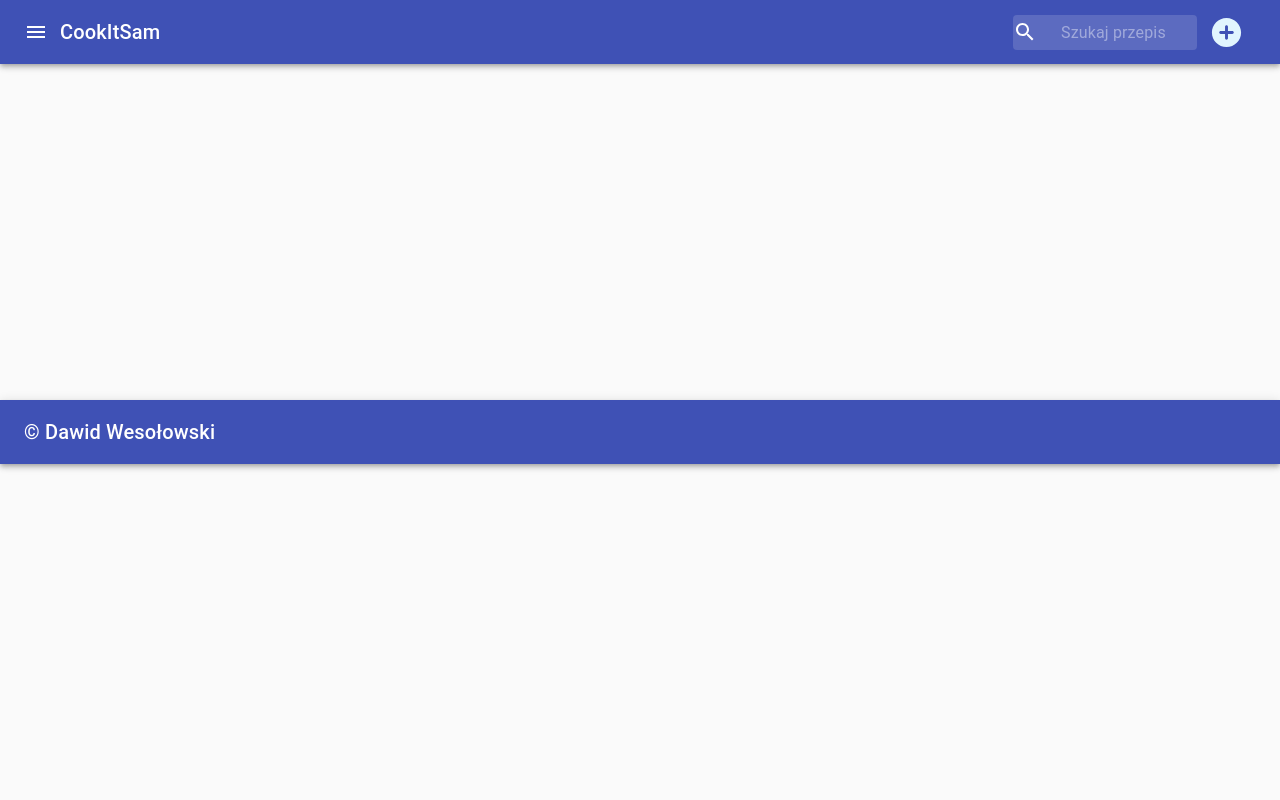
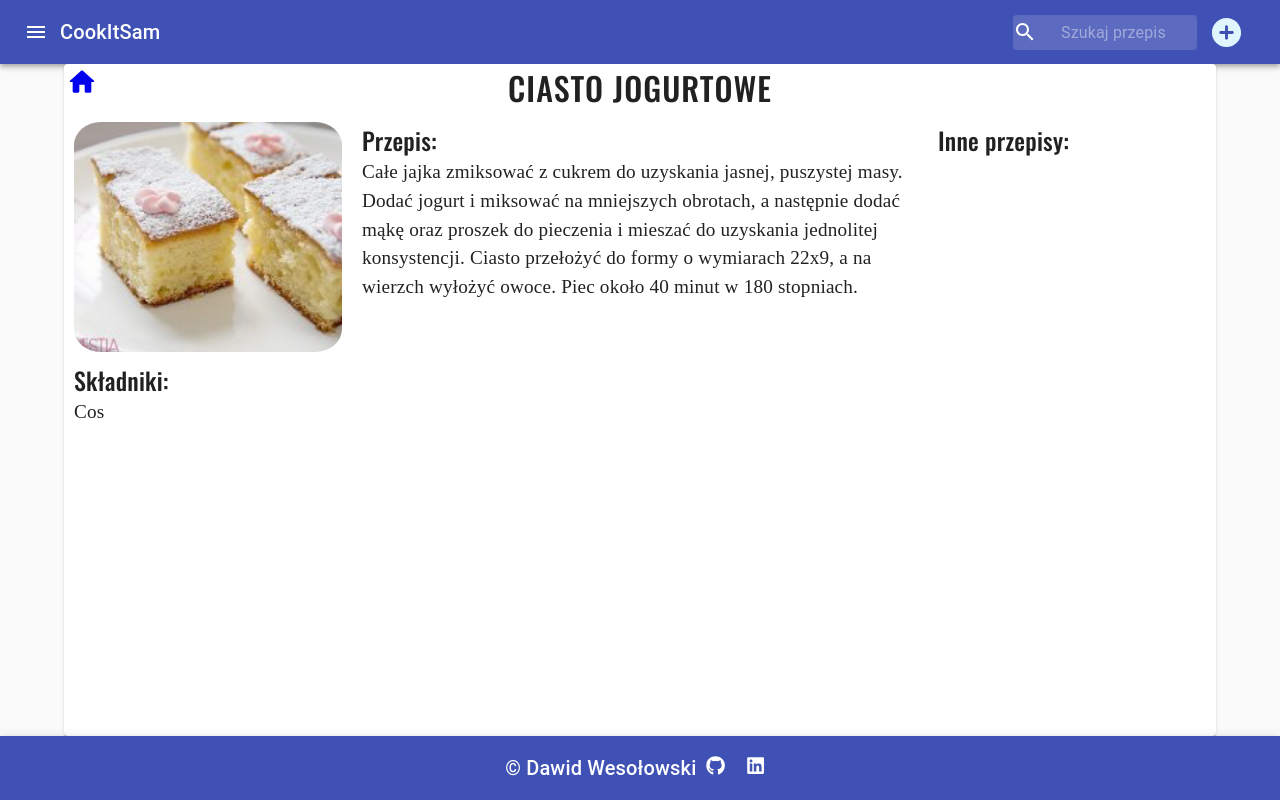
Before and after one commit to davidwesolowski/recipe-app, a React app: page /1 in a window 1280 px wide. Built offline with nearby package versions, Linux system fonts and the light colour scheme; a web font is replaced by a local one.

Commit message:
Added details about dish component

```diff
--- a/public/index.html
+++ b/public/index.html
@@ -5,7 +5,7 @@
 		<meta name="viewport" content="width=device-width, initial-scale=1.0" />
 		<link rel="icon" type="image/png" href="img/favicon.png" />
 		<link
-			href="https://fonts.googleapis.com/css?family=Oswald:300,400,500&display=swap&subset=latin-ext"
+			href="https://fonts.googleapis.com/css?family=Frank+Ruhl+Libre|Oswald:400,500&display=swap&subset=latin-ext"
 			rel="stylesheet"
 		/>
 		<title>CookItSam</title>
--- a/src/components/App.js
+++ b/src/components/App.js
@@ -66,7 +66,22 @@ const App = () => {
 										/>
 									)}
 								/>
-								<Route path="/dish" component={DishDetails} />
+								<Route
+									path="/:id"
+									render={props => {
+										const dish = dishes.find(
+											dish =>
+												dish.id ===
+												+props.match.params.id
+										);
+										return (
+											<DishDetails
+												{...props}
+												dish={dish}
+											/>
+										);
+									}}
+								/>
 							</Switch>
 							<Footer />
 						</Router>
--- a/src/components/CreateDish.js
+++ b/src/components/CreateDish.js
@@ -78,13 +78,18 @@ const useStyles = makeStyles(() => ({
 	alert: {
 		marginTop: '.5rem'
 	},
-	'@global': {
-		'.MuiTypography-h6': {
+	dialogHeader: {
 		display: 'flex',
-			width: '100%',
-			justifyContent: 'space-between'
+		justifyContent: 'space-between',
+		width: '100%'
 	}
-	}
+	// '@global': {
+	// 	'.MuiTypography-h6': {
+	// 		display: 'flex',
+	// 		width: '100%',
+	// 		justifyContent: 'space-between'
+	// 	}
+	// }
 }));
 
 const CreateDish = () => {
@@ -192,6 +197,7 @@ const CreateDish = () => {
 				classes={{ paperScrollPaper: classes.paperScrollPaper }}
 			>
 				<DialogTitle>
+					<div className={classes.dialogHeader}>
 						<Typography>Dodaj przepis:</Typography>
 						<IconButton
 							className={classes.closeButton}
@@ -208,6 +214,7 @@ const CreateDish = () => {
 								fontSize="large"
 							/>
 						</IconButton>
+					</div>
 				</DialogTitle>
 				<DialogContent dividers>
 					<form onSubmit={handleSubmit}>
--- a/src/components/Dish.js
+++ b/src/components/Dish.js
@@ -1,12 +1,19 @@
 import React from 'react';
+import { Link } from 'react-router-dom';
 import { ButtonBase, Typography } from '@material-ui/core';
 import { makeStyles } from '@material-ui/core/styles';
 
 const useStyles = makeStyles(theme => ({
-	image: {
+	imageLink: {
 		position: 'relative',
 		height: 200,
 		flex: '0 0 23%',
+		margin: '5px 5px'
+	},
+	image: {
+		position: 'relative',
+		width: '100%',
+		height: '100%',
 		'&:hover, &$focusVisible': {
 			zIndex: 1,
 			'& $imageMarked': {
@@ -18,8 +25,7 @@ const useStyles = makeStyles(theme => ({
 			'& $imageTitle': {
 				border: `3px solid ${theme.palette.common.white}`
 			}
-		},
-		margin: '5px 5px'
+		}
 	},
 	focusVisible: {},
 	imageButton: {
@@ -40,7 +46,8 @@ const useStyles = makeStyles(theme => ({
 		top: 0,
 		bottom: 0,
 		backgroundSize: 'cover',
-		backgroundPosition: 'center 40%'
+		backgroundPosition: 'center 40%',
+		borderRadius: '10%'
 	},
 	imageBackdrop: {
 		position: 'absolute',
@@ -50,7 +57,8 @@ const useStyles = makeStyles(theme => ({
 		bottom: 0,
 		backgroundColor: theme.palette.common.black,
 		opacity: 0.3,
-		transition: theme.transitions.create('opacity')
+		transition: theme.transitions.create('opacity'),
+		borderRadius: '10%'
 	},
 	imageTitle: {
 		position: 'relative',
@@ -73,6 +81,7 @@ const Dish = ({ dish }) => {
 	const classes = useStyles();
 	const { name, img } = dish;
 	return (
+		<Link to={`/${dish.id}`} className={classes.imageLink}>
 			<ButtonBase
 				focusRipple
 				className={classes.image}
@@ -95,6 +104,7 @@ const Dish = ({ dish }) => {
 					</Typography>
 				</span>
 			</ButtonBase>
+		</Link>
 	);
 };
 
--- a/src/components/DishDetails.js
+++ b/src/components/DishDetails.js
@@ -1,7 +1,157 @@
-import React from 'react';
+import React, { useContext } from 'react';
+import { Link } from 'react-router-dom';
+import { Paper, Grid, Typography } from '@material-ui/core';
+import { makeStyles } from '@material-ui/core/styles';
+import { HomeRounded } from '@material-ui/icons';
+import Dish from './Dish';
+import { ContentContext } from './App';
 
-const DishDetails = () => {
-	return <div>Details</div>;
+const useStyles = makeStyles(() => ({
+	contentDetails: {
+		height: '100%',
+		width: '90%'
+	},
+	containerDetails: {
+		height: 'calc(100% - 64px - 64px)',
+		display: 'flex',
+		justifyContent: 'center',
+		overflowY: 'auto',
+		boxSizing: 'border-box'
+	},
+	dishImgContainer: {
+		height: 250,
+		padding: 10
+	},
+	dishImg: {
+		height: '100%',
+		width: '100%',
+		borderRadius: '10%',
+		objectFit: 'cover',
+		objectPosition: 'center 40%'
+	},
+	dishHeader: {
+		position: 'relative',
+		display: 'flex',
+		justifyContent: 'center'
+	},
+	dishName: {
+		fontFamily: 'Oswald, sans-serif',
+		fontWeight: '500',
+		fontSize: '2rem',
+		letterSpacing: 1
+	},
+	homeLink: {
+		position: 'absolute',
+		left: 2,
+		top: 2
+	},
+	homeIcon: {
+		height: '2rem',
+		width: '2rem',
+		transition: 'all .5s ease',
+		'&:hover': {
+			height: '2.2rem',
+			width: '2.2rem'
+		},
+		'&:active': {
+			color: '#283593'
+		}
+	},
+	ingriedientsContainer: {
+		diplay: 'flex',
+		flexDirection: 'column',
+		alignItems: 'center',
+		margin: '0 10px'
+	},
+	title: {
+		fontFamily: 'Oswald, sans-serif',
+		fontWeight: '500',
+		fontSize: '1.5rem'
+	},
+	centerStyleContainer: {
+		display: 'flex',
+		flexDirection: 'column',
+		justifyContent: 'center',
+		padding: 10
+	},
+	description: {
+		fontFamily: 'Frank Ruhl Libre, serif',
+		fontWeight: '400',
+		fontSize: '1.2rem'
+	}
+}));
+
+const DishDetails = ({ dish }) => {
+	const classes = useStyles();
+	const { dishes } = useContext(ContentContext);
+	return (
+		<Grid
+			item
+			container
+			md={12}
+			lg={12}
+			className={classes.containerDetails}
+		>
+			<Paper className={classes.contentDetails}>
+				<div className={classes.dishHeader}>
+					<Typography className={classes.dishName}>
+						{dish.name}
+					</Typography>
+					<Link to="/" className={classes.homeLink}>
+						<HomeRounded className={classes.homeIcon} />
+					</Link>
+				</div>
+				<Grid container>
+					<Grid item md={3} lg={3}>
+						<div className={classes.dishImgContainer}>
+							<img
+								src={dish.img ? dish.img : '/img/loader.gif'}
+								alt={`Przepis: ${dish.name}`}
+								className={classes.dishImg}
+							/>
+						</div>
+						<div className={classes.ingriedientsContainer}>
+							<Typography className={classes.title}>
+								Składniki:
+							</Typography>
+							<Typography className={classes.description}>
+								Cos
+							</Typography>
+						</div>
+					</Grid>
+					<Grid item md={6} lg={6}>
+						<div className={classes.centerStyleContainer}>
+							<Typography className={classes.title}>
+								Przepis:
+							</Typography>
+							<Typography className={classes.description}>
+								{dish.recipe}
+							</Typography>
+						</div>
+					</Grid>
+					<Grid item md={3} lg={3}>
+						<div className={classes.centerStyleContainer}>
+							<Typography className={classes.title}>
+								Inne przepisy:
+							</Typography>
+							{dishes
+								.filter(
+									dishElement =>
+										dishElement.kind === dish.kind &&
+										dishElement.name !== dish.name
+								)
+								.map(dishElement => (
+									<Dish
+										key={dishElement.id}
+										dish={dishElement}
+									/>
+								))}
+						</div>
+					</Grid>
+				</Grid>
+			</Paper>
+		</Grid>
+	);
 };
 
 export default DishDetails;
--- a/src/components/Footer.js
+++ b/src/components/Footer.js
@@ -1,13 +1,42 @@
 import React from 'react';
-import { Grid } from '@material-ui/core';
-import { AppBar, Toolbar, Typography } from '@material-ui/core';
+import { Grid, AppBar, Toolbar, Typography } from '@material-ui/core';
+import { makeStyles } from '@material-ui/core/styles';
+import { FaGithub, FaLinkedin } from 'react-icons/fa';
+
+const useStyles = makeStyles(() => ({
+	footer: {
+		display: 'flex',
+		justifyContent: 'center'
+	},
+	footerIcon: {
+		color: '#fff',
+		margin: '0 10px',
+		width: '1.2rem',
+		height: '1.2rem'
+	}
+}));
 
 const Footer = () => {
+	const classes = useStyles();
 	return (
 		<Grid item md={12} lg={12}>
 			<AppBar position="static">
-				<Toolbar>
+				<Toolbar className={classes.footer}>
 					<Typography variant="h6">© Dawid Wesołowski</Typography>
+					<a
+						href="https://github.com/davidwesolowski"
+						target="_blank"
+						rel="noopener noreferrer"
+					>
+						<FaGithub className={classes.footerIcon} />
+					</a>
+					<a
+						href="https://www.linkedin.com/in/dawid-weso%C5%82owski/"
+						target="_blank"
+						rel="noopener noreferrer"
+					>
+						<FaLinkedin className={classes.footerIcon} />
+					</a>
 				</Toolbar>
 			</AppBar>
 		</Grid>
--- a/src/components/MainContent.js
+++ b/src/components/MainContent.js
@@ -51,11 +51,7 @@ const MainContent = ({ searchingWord }) => {
 						)
 					) : (
 						<h1>No dishes found!</h1>
-					)
-					/* {dishes.map(dish => (
-					<Dish key={dish.id} dish={dish} />
-				))} */
-					}
+					)}
 				</div>
 			</Paper>
 		</Grid>
--- a/src/components/NavBar.js
+++ b/src/components/NavBar.js
@@ -1,4 +1,5 @@
 import React from 'react';
+import { Link } from 'react-router-dom';
 import {
 	AppBar,
 	IconButton,
@@ -12,7 +13,12 @@ import CreateDish from './CreateDish';
 import SearchDish from './SearchDish';
 
 const useStyles = makeStyles(() => ({
-	title: { flexGrow: 1, display: 'block' }
+	title: {
+		flexGrow: 1,
+		display: 'block',
+		textDecoration: 'none',
+		color: '#fff'
+	}
 }));
 
 const NavBar = ({ searchingWord, setSearchingWord }) => {
@@ -25,9 +31,9 @@ const NavBar = ({ searchingWord, setSearchingWord }) => {
 					<IconButton edge="start" color="inherit">
 						<MenuIcon />
 					</IconButton>
-					<Typography className={classes.title} variant="h6">
-						CookItSam
-					</Typography>
+					<Link to="/" className={classes.title}>
+						<Typography variant="h6">CookItSam</Typography>
+					</Link>
 					<SearchDish
 						searchingWord={searchingWord}
 						setSearchingWord={setSearchingWord}
```
Also changed, not shown: file-upload.svg (deleted), public/img/loader.gif (added), 1 other file. Lines whose indentation alone changed are shown as unchanged.
